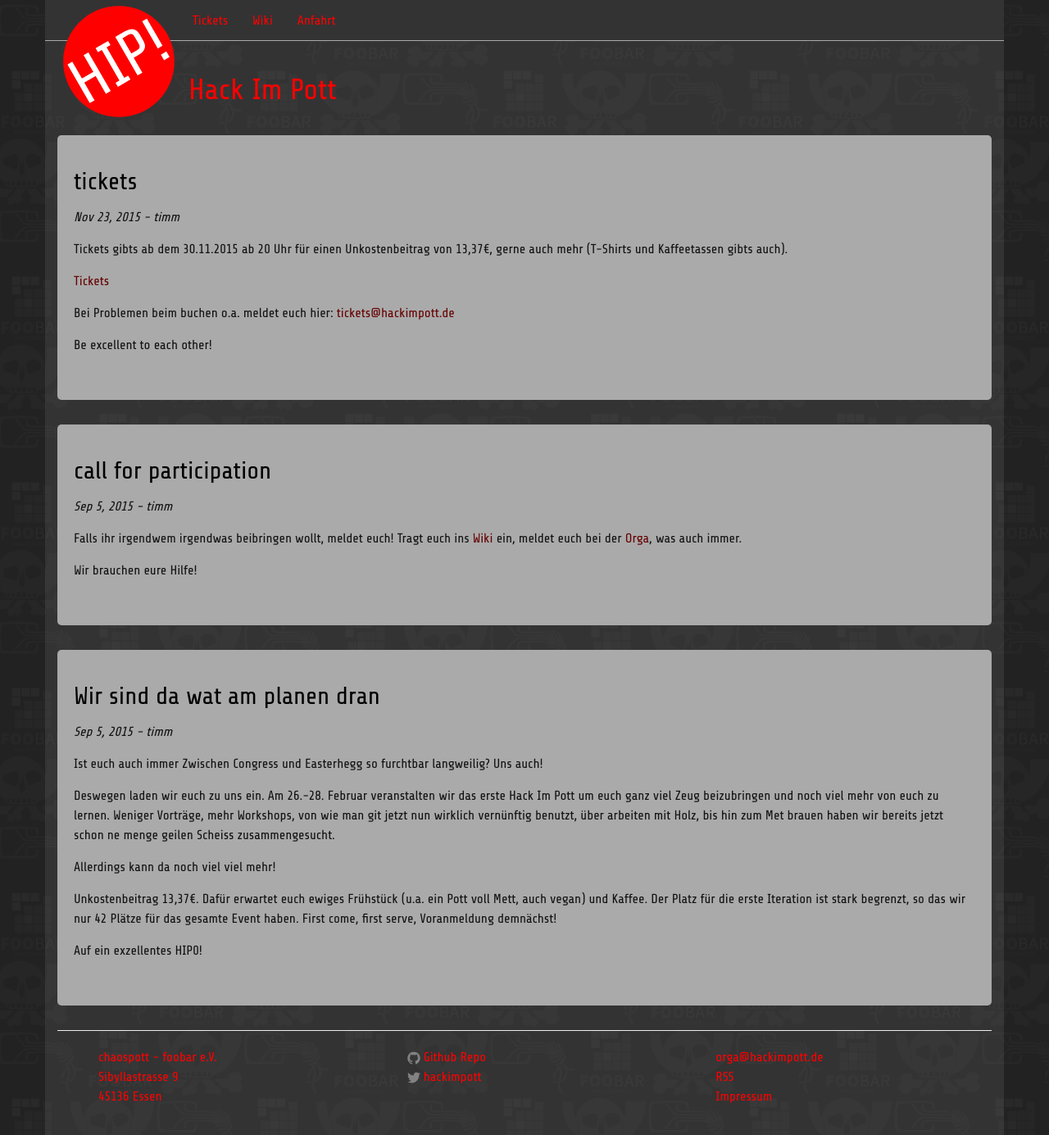
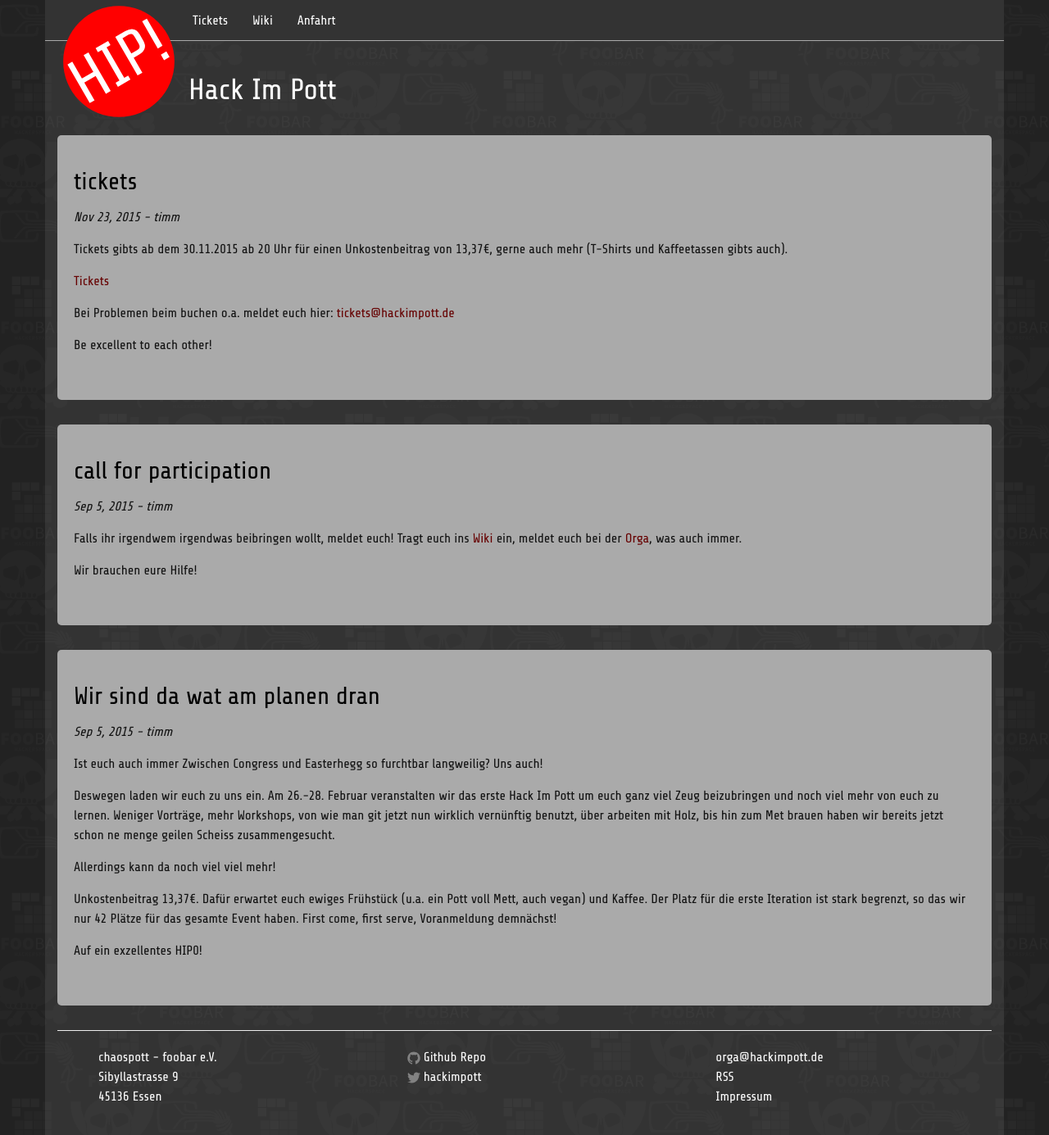
Before and after one commit to c3e/hip-site, a Jekyll site: the page built from index.html, in a window 1280 px wide and 1385 px high. Shown: the whole window at 82% size. Built offline with Jekyll 4.4.1, drawn with Linux system fonts in a browser that asks for light colours.

Commit message:
switched color of nav links and h1 to white

```diff
--- a/_includes/footer.html
+++ b/_includes/footer.html
@@ -27,7 +27,7 @@
             {% if site.twitter_username %}
             <li>
                 <a href="https://twitter.com/{{ site.twitter_username }}">
-              <span class="icon  icon--twitter">
+              <span class="icon">
                 <svg viewBox="0 0 16 16">
                     <path fill="#828282" d="M15.969,3.058c-0.586,0.26-1.217,0.436-1.878,0.515c0.675-0.405,1.194-1.045,1.438-1.809
                   c-0.632,0.375-1.332,0.647-2.076,0.793c-0.596-0.636-1.446-1.033-2.387-1.033c-1.806,0-3.27,1.464-3.27,3.27 c0,0.256,0.029,0.506,0.085,0.745C5.163,5.404,2.753,4.102,1.14,2.124C0.859,2.607,0.698,3.168,0.698,3.767 c0,1.134,0.577,2.135,1.455,2.722C1.616,6.472,1.112,6.325,0.671,6.08c0,0.014,0,0.027,0,0.041c0,1.584,1.127,2.906,2.623,3.206 C3.02,9.402,2.731,9.442,2.433,9.442c-0.211,0-0.416-0.021-0.615-0.059c0.416,1.299,1.624,2.245,3.055,2.271 c-1.119,0.877-2.529,1.4-4.061,1.4c-0.264,0-0.524-0.015-0.78-0.046c1.447,0.928,3.166,1.469,5.013,1.469 c6.015,0,9.304-4.983,9.304-9.304c0-0.142-0.003-0.283-0.009-0.423C14.976,4.29,15.531,3.714,15.969,3.058z"/>
--- a/_sass/_layout.scss
+++ b/_sass/_layout.scss
@@ -1,7 +1,3 @@
-$primary-bg: #333;
-$link-primary: red;
-$link-hover: #660000;
-
 body {
   background:#222 url('/img/logowall.svg') center top;
   background-size: 300px;
--- a/css/main.scss
+++ b/css/main.scss
@@ -2,8 +2,6 @@
 # Only the main Sass file needs front matter (the dashes are enough)
 ---
 @charset "utf-8";
-
-
 
 // Our variables
 $base-font-family: 'Share Tech', sans-serif;
@@ -24,7 +22,11 @@ $grey-color-dark:  darken($grey-color, 25%);
 $on-palm:          600px;
 $on-laptop:        800px;
 
-$nav-link-color:  #F00;
+$nav-link-color:  #FFF;
+
+$primary-bg: #333;
+$link-primary: #FFF;
+$link-hover: #600;
 
 // Using media queries with like this:
 // @include media-query($palm) {
```
